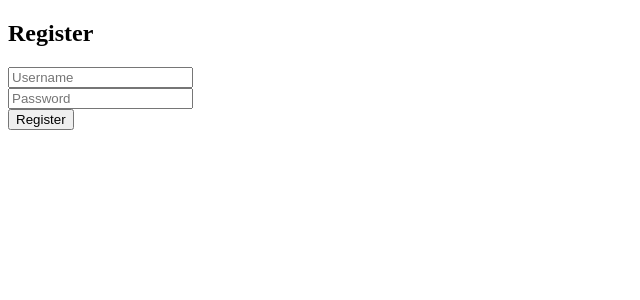
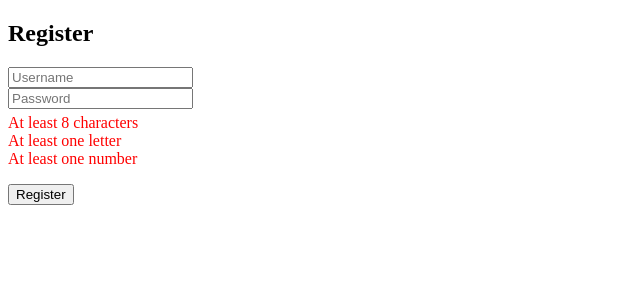
Before and after one commit to dyhe-2000/For-fun-web-project, a Flask app: page /register in a window 1280 px wide. Shown: the part 26-326 px from the top of the page, without its empty margins (0-640 px from the left). Run offline with Flask 3, Linux system fonts and the light colour scheme.

Commit message:
Add password validation and users page

```diff
--- a/app.py
+++ b/app.py
@@ -3,6 +3,9 @@ from flask_sqlalchemy import SQLAlchemy
 from werkzeug.security import generate_password_hash, check_password_hash
 from functools import wraps
 from flask import abort
+from datetime import datetime
+import re
+
 
 app = Flask(__name__)
 app.secret_key = "YOUR_SECRET_KEY"  # replace with a strong random value
@@ -17,7 +20,8 @@ class User(db.Model):
     id = db.Column(db.Integer, primary_key=True)
     username = db.Column(db.String(100), nullable=False, unique=True)
     password = db.Column(db.String(200), nullable=False)
-    is_admin = db.Column(db.Boolean, default=False)  # <-- new field
+    is_admin = db.Column(db.Boolean, default=False)
+    created_at = db.Column(db.DateTime, default=datetime.utcnow)
 
 def admin_required(f):
     @wraps(f)
@@ -40,6 +44,19 @@ def register():
     if request.method == "POST":
         username = request.form["username"]
         password = request.form["password"]
+
+# Password validation
+        errors = []
+        if len(password) < 8:
+            errors.append("Password must be at least 8 characters.")
+        if not re.search(r"[A-Za-z]", password):
+            errors.append("Password must include at least one letter.")
+        if not re.search(r"[0-9]", password):
+            errors.append("Password must include at least one number.")
+
+        if errors:
+            return render_template("register.html", errors=errors)
+
         hashed_pw = generate_password_hash(password, method="pbkdf2:sha256")
 
         new_user = User(username=username, password=hashed_pw)
@@ -61,6 +78,13 @@ def login():
             return redirect(url_for("home"))
         return render_template("login.html", error="Invalid credentials")
     return render_template("login.html")
+
+@app.route("/users")
+def users_list():
+    if "username" not in session:
+        return redirect(url_for("login"))
+    users = User.query.order_by(User.created_at.desc()).all()
+    return render_template("users.html", users=users)
 
 @app.route("/logout")
 def logout():
--- a/templates/base.html
+++ b/templates/base.html
@@ -9,6 +9,7 @@
   <nav>
     <a href="{{ url_for('home') }}">Home</a>
     {% if user %}
+      <a href="{{ url_for('users_list') }}">Users</a>
       <a href="{{ url_for('logout') }}">Logout ({{ user }})</a>
     {% else %}
       <a href="{{ url_for('login') }}">Login</a>
--- a/templates/register.html
+++ b/templates/register.html
@@ -1,9 +1,73 @@
 {% extends "base.html" %}
 {% block content %}
-  <h2>Register</h2>
-  <form method="POST">
+<h2>Register</h2>
+<form method="POST" id="registerForm">
     <input type="text" name="username" placeholder="Username" required><br>
-    <input type="password" name="password" placeholder="Password" required><br>
+    <input type="password" name="password" placeholder="Password" id="password" required><br>
+
+    <ul id="password-requirements">
+        <li id="length" class="invalid">At least 8 characters</li>
+        <li id="letter" class="invalid">At least one letter</li>
+        <li id="number" class="invalid">At least one number</li>
+    </ul>
+
     <button type="submit">Register</button>
-  </form>
+</form>
+
+{% if errors %}
+  <ul class="error">
+    {% for e in errors %}
+      <li>{{ e }}</li>
+    {% endfor %}
+  </ul>
+{% endif %}
+
+<script>
+const password = document.getElementById("password");
+const lengthReq = document.getElementById("length");
+const letterReq = document.getElementById("letter");
+const numberReq = document.getElementById("number");
+
+password.addEventListener("input", () => {
+    const val = password.value;
+
+    // Length
+    if(val.length >= 8){
+        lengthReq.classList.remove("invalid");
+        lengthReq.classList.add("valid");
+    } else {
+        lengthReq.classList.remove("valid");
+        lengthReq.classList.add("invalid");
+    }
+
+    // Letter
+    if(/[A-Za-z]/.test(val)){
+        letterReq.classList.remove("invalid");
+        letterReq.classList.add("valid");
+    } else {
+        letterReq.classList.remove("valid");
+        letterReq.classList.add("invalid");
+    }
+
+    // Number
+    if(/[0-9]/.test(val)){
+        numberReq.classList.remove("invalid");
+        numberReq.classList.add("valid");
+    } else {
+        numberReq.classList.remove("valid");
+        numberReq.classList.add("invalid");
+    }
+});
+</script>
+
+<style>
+#password-requirements {
+    list-style: none;
+    padding-left: 0;
+    margin-top: 5px;
+}
+
+#password-requirements li.invalid { color: red; }
+#password-requirements li.valid { color: green; }
+</style>
 {% endblock %}
```
Also changed, not shown: templates/users.html (added, +21 -0 lines).
